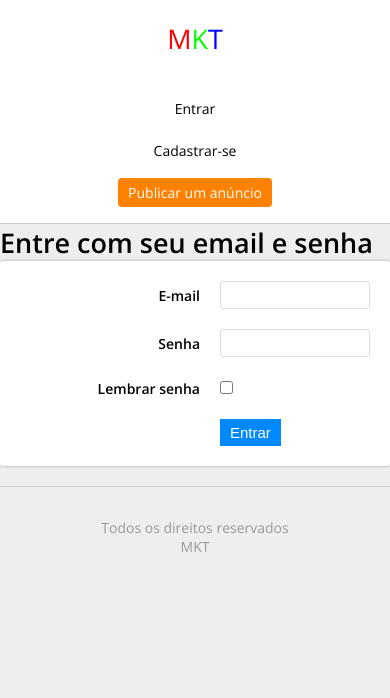
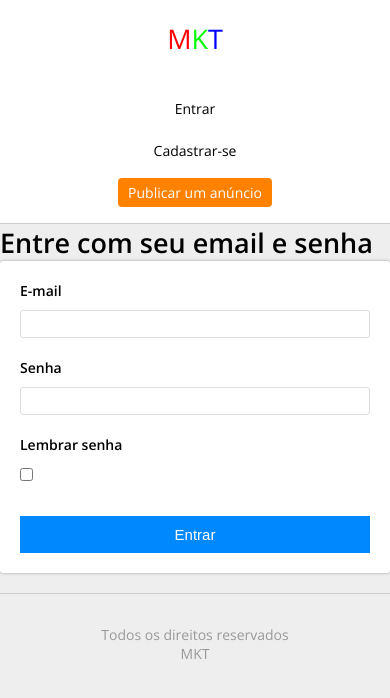
Before and after one commit to jonascavalcante/marketplace, a React (Create React App) app: page /signin in a window 390 px wide. Shown: the top 698 px of the page. Built offline with nearby package versions, Linux system fonts and the light colour scheme.

Commit message:
Aplicando responsividade ao signin

```diff
--- a/src/pages/signin/styles.js
+++ b/src/pages/signin/styles.js
@@ -62,4 +62,28 @@ export const PageArea = styled.div`
             }
         }
     }
+
+    @media (max-width: 600px) {
+
+        form {
+            .area {
+                flex-direction: column;
+
+                .area--title {
+                    width: 100%;
+                    margin-bottom: 10px;
+                    text-align: left;
+                }
+
+                .area--input {
+                    width: 100%;
+
+                    button {
+                        width: 100%;
+                        padding: 10px;
+                    }
+                }
+            }
+        }
+    }
 `;
```
